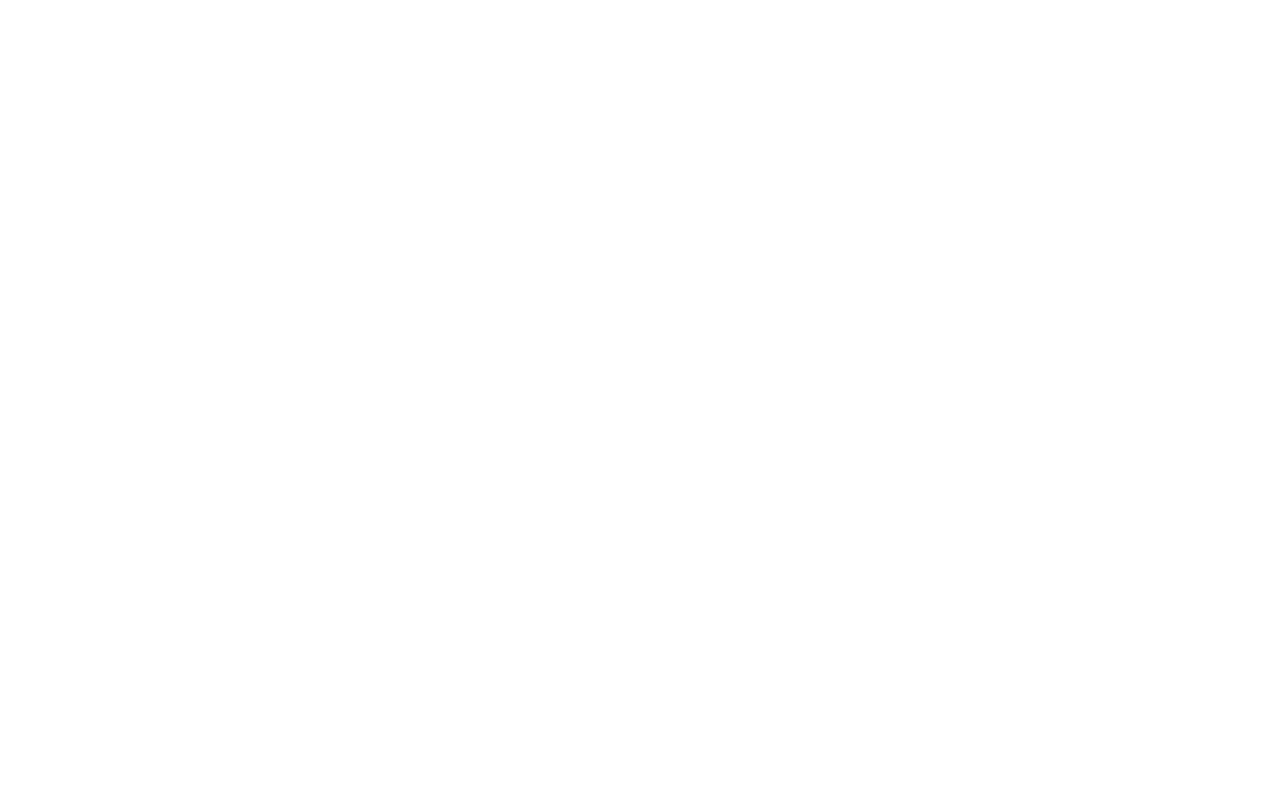
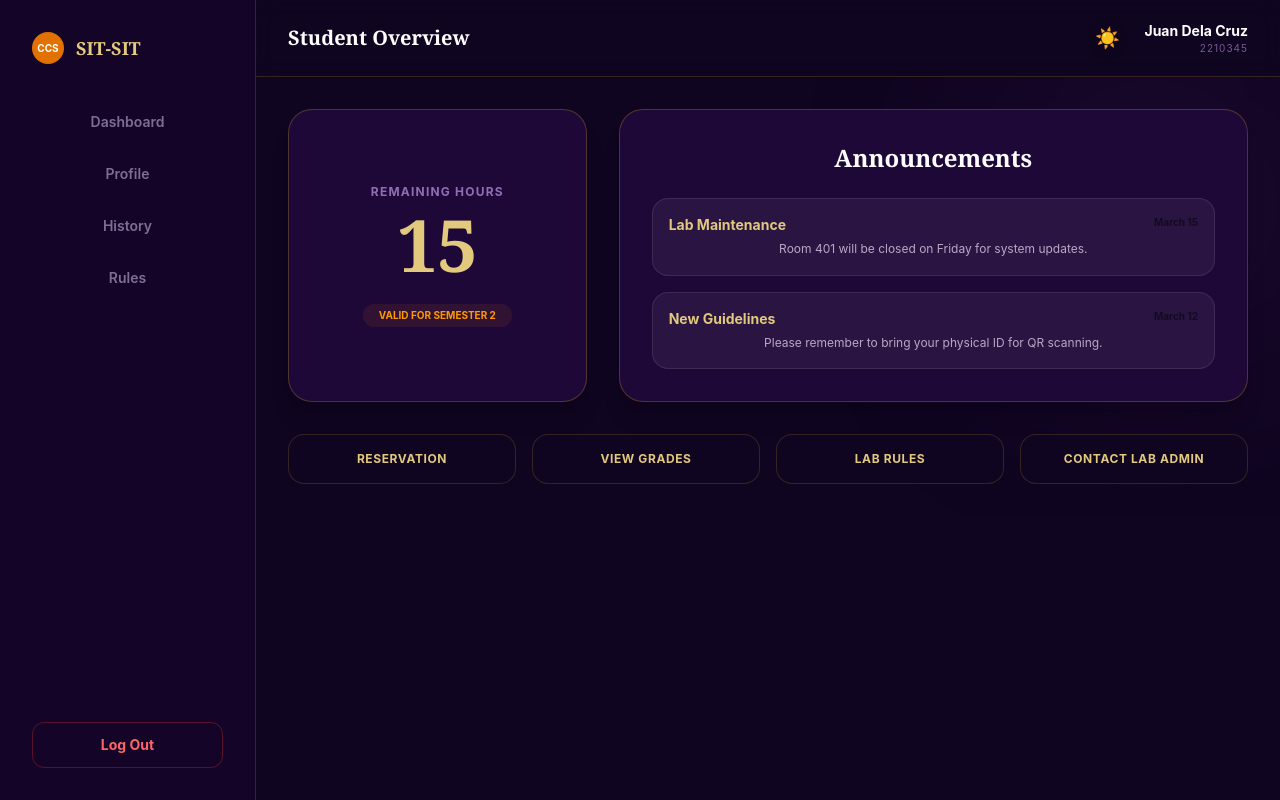
Before and after one commit to aldrie-abais/Sit-In-Monitoring-System, a React (Vite) app in the folder client/: page /dashboard in a window 1280 px wide. Before the commit this address had no page. Built offline with nearby package versions, Linux system fonts and the light colour scheme.

Commit message:
First commit

```diff
--- a/client/src/App.jsx
+++ b/client/src/App.jsx
@@ -4,6 +4,7 @@
 import viteLogo from '/vite.svg'
 import './App.css'
 import Landing from './pages/landing'
+import Dashboard from './pages/Dashboard'
 
 
 function App() {
@@ -13,6 +14,7 @@
     <Router>
       <Routes>
         <Route path="/" element={<Landing />} />
+        <Route path="/dashboard" element={<Dashboard />} />
       </Routes>
     </Router>
   )
--- a/client/src/components/modal/LoginModal.jsx
+++ b/client/src/components/modal/LoginModal.jsx
@@ -1,6 +1,46 @@
-import React from 'react'
+import React, { useState } from 'react';
+import { useNavigate } from 'react-router-dom';
 
 export default function LoginModal({ onClose, isDark }) {
+  const [credentials, setCredentials] = useState({
+    idNumber: '',
+    password: ''
+  });
+  const navigate = useNavigate();
+
+  const handleChange = (e) => {
+    setCredentials({ ...credentials, [e.target.name]: e.target.value });
+  };
+
+const handleLogin = (e) => {
+  e.preventDefault();
+
+  fetch('http://localhost:8080/api/login.php', {
+    method: 'POST',
+    headers: { 'Content-Type': 'application/json' },
+    body: JSON.stringify(credentials)
+  })
+    .then(response => response.json())
+    .then(data => {
+      // 1. First, check the status from PHP
+      if (data.status === 'success') {
+
+        // 2. Only access data.user if status is success
+        alert(`Welcome back, ${data.user.user_first_name}!`);
+        console.log("Logged in user:", data.user);
+        navigate('/dashboard');
+        onClose();
+      } else {
+        // 3. If PHP sent an error (like "Invalid password"), show that message instead
+        alert('Login Failed: ' + data.message);
+      }
+    })
+    .catch(error => {
+      console.error("Login error:", error);
+      alert("Could not connect to the server.");
+    });
+};
+
   return (
     <div
       className={`fixed inset-0 flex items-center justify-center z-50 p-4 backdrop-blur-sm transition-colors duration-300 ${isDark ? 'bg-[#0f051e]/80' : 'bg-slate-900/60'}`}
@@ -16,50 +56,33 @@
         </div>
 
         <div className={`px-9 pt-7 pb-8 transition-colors duration-300 ${isDark ? 'bg-[#1a0830]' : 'bg-white'}`}>
-          {/* Subtle Secondary Button (CANCEL) */}
-          <button
-            onClick={onClose}
-            className={`absolute top-5 right-5 w-8 h-8 rounded-full flex items-center justify-center text-sm transition-colors ${
-              isDark
-                ? 'bg-white/5 text-[#e2c97e] hover:bg-white/20'
-                : 'bg-black/5 text-slate-600 hover:bg-black/10'
-            }`}
-          >
-            ✕
-          </button>
+          <button onClick={onClose} className="absolute top-5 right-5 w-8 h-8 rounded-full flex items-center justify-center text-sm transition-colors">✕</button>
 
-          <form className="flex flex-col gap-3">
-            {[{ p: 'ID Number', t: 'text' }, { p: 'Password', t: 'password' }].map(({ p, t: type }) => (
-              <input
-                key={p} type={type} placeholder={p}
-                className={`w-full rounded-xl px-4 py-3 text-sm font-medium outline-none transition-all border ${
-                  isDark
-                    ? 'bg-white/5 border-[#c89b2a]/30 text-[#f3e8ff] focus:border-[#7c1fa0]'
-                    : 'bg-slate-50 border-slate-300 text-slate-900 focus:border-[#7c1fa0] focus:ring-2 focus:ring-[#7c1fa0]/10'
-                }`}
-              />
-            ))}
+          <form onSubmit={handleLogin} className="flex flex-col gap-3">
+            <input
+              name="idNumber"
+              type="text"
+              placeholder="ID Number"
+              onChange={handleChange}
+              required
+              className={`w-full rounded-xl px-4 py-3 text-sm font-medium outline-none border ${isDark ? 'bg-white/5 border-[#c89b2a]/30 text-[#f3e8ff]' : 'bg-slate-50 border-slate-300'}`}
+            />
+            <input
+              name="password"
+              type="password"
+              placeholder="Password"
+              onChange={handleChange}
+              required
+              className={`w-full rounded-xl px-4 py-3 text-sm font-medium outline-none border ${isDark ? 'bg-white/5 border-[#c89b2a]/30 text-[#f3e8ff]' : 'bg-slate-50 border-slate-300'}`}
+            />
 
-            {/* Forgot Password Link */}
             <div className="flex justify-end -mt-1 mb-1">
-              <button
-                type="button"
-                className={`text-xs font-bold hover:underline transition-colors focus:outline-none ${
-                  isDark ? 'text-[#e2c97e] hover:text-white' : 'text-[#7c1fa0] hover:text-purple-900'
-                }`}
-              >
-                Forgot Password?
-              </button>
+              <button type="button" className="text-xs font-bold hover:underline">Forgot Password?</button>
             </div>
 
-            {/* Solid Confirmation Button (PRIMARY) */}
             <button
-              type="button"
-              className={`mt-1 py-3.5 rounded-xl text-white font-bold text-lg font-serif tracking-wide shadow-md active:scale-[0.98] transition-all ${
-                isDark
-                  ? 'bg-amber-600 hover:bg-amber-700'
-                  : 'bg-[#7c1fa0] hover:bg-purple-800'
-              }`}
+              type="submit"
+              className={`mt-1 py-3.5 rounded-xl text-white font-bold text-lg font-serif tracking-wide shadow-md active:scale-[0.98] transition-all ${isDark ? 'bg-amber-600 hover:bg-amber-700' : 'bg-[#7c1fa0] hover:bg-purple-800'}`}
             >
               LOG IN
             </button>
--- /dev/null
+++ b/client/src/pages/Dashboard.jsx
@@ -0,0 +1,114 @@
+import React, { useState } from 'react';
+import { useNavigate } from 'react-router-dom';
+
+export default function Dashboard() {
+  const [isDark, setIsDark] = useState(true); // Default to dark based on your theme
+  const navigate = useNavigate();
+
+  // Mock data - eventually this will come from your PHP session
+  const user = {
+    name: "Juan Dela Cruz",
+    id: "2210345",
+    remainingHours: 15,
+    course: "BSIT - 3"
+  };
+
+  return (
+    <div className={`min-h-screen font-sans flex transition-colors duration-300 ${isDark ? 'bg-[#0f0520]' : 'bg-slate-50'}`}>
+      <style>{`
+        @import url('https://fonts.googleapis.com/css2?family=Playfair+Display:wght@700;900&family=DM+Sans:wght@400;500;600&display=swap');
+      `}</style>
+
+      {/* SIDEBAR */}
+      <aside className={`w-64 border-r hidden md:flex flex-col transition-colors duration-300 ${isDark ? 'bg-[#140528] border-[#c89b2a]/20' : 'bg-white border-slate-200'}`}>
+        <div className="p-8">
+          <div className="flex items-center gap-3 mb-10">
+            <div className={`w-8 h-8 rounded-full flex items-center justify-center text-[10px] font-bold text-white ${isDark ? 'bg-amber-600' : 'bg-[#7c1fa0]'}`}>CCS</div>
+            <span className={`font-serif text-lg font-extrabold ${isDark ? 'text-[#e2c97e]' : 'text-[#7c1fa0]'}`}>SIT-SIT</span>
+          </div>
+
+          <nav className="space-y-4">
+            {['Dashboard', 'Profile', 'History', 'Rules'].map((item) => (
+              <a key={item} className={`block font-semibold text-sm py-2 px-4 rounded-xl transition-all ${isDark ? 'text-purple-200/50 hover:bg-white/5 hover:text-[#c89b2a]' : 'text-slate-500 hover:bg-slate-100 hover:text-[#7c1fa0]'}`}>
+                {item}
+              </a>
+            ))}
+          </nav>
+        </div>
+
+        <div className="mt-auto p-8">
+          <button
+            onClick={() => navigate('/')}
+            className={`w-full py-3 rounded-xl text-sm font-bold border transition-all ${isDark ? 'border-red-500/30 text-red-400 hover:bg-red-500/10' : 'border-red-200 text-red-600 hover:bg-red-50'}`}
+          >
+            Log Out
+          </button>
+        </div>
+      </aside>
+
+      {/* MAIN CONTENT */}
+      <main className="flex-1 flex flex-col overflow-hidden">
+        {/* TOP NAV */}
+        <header className={`px-8 py-4 flex justify-between items-center backdrop-blur-md border-b ${isDark ? 'border-[#c89b2a]/20 text-white' : 'border-slate-200 text-slate-800'}`}>
+          <h2 className="font-serif text-xl font-bold">Student Overview</h2>
+          <div className="flex items-center gap-4">
+             <button onClick={() => setIsDark(!isDark)} className="text-xl p-2 rounded-full bg-black/5">
+                {isDark ? '☀️' : '🌙'}
+             </button>
+             <div className="text-right hidden sm:block">
+                <p className="text-sm font-bold">{user.name}</p>
+                <p className={`text-[10px] uppercase tracking-widest ${isDark ? 'text-purple-300/50' : 'text-slate-400'}`}>{user.id}</p>
+             </div>
+          </div>
+        </header>
+
+        {/* CONTENT AREA */}
+        <div className="p-8 overflow-y-auto relative">
+          {/* Decorative Background Blob */}
+          <div className={`absolute top-0 right-0 w-64 h-64 rounded-full blur-[120px] pointer-events-none ${isDark ? 'bg-[#7c1fa0]/20' : 'bg-[#7c1fa0]/5'}`} />
+
+          <div className="grid grid-cols-1 lg:grid-cols-3 gap-8 relative z-10">
+
+            {/* REMAINING HOURS CARD */}
+            <div className={`p-8 rounded-3xl shadow-xl lg:col-span-1 flex flex-col justify-center items-center text-center border transition-all ${isDark ? 'bg-[#1e0838] border-[#c89b2a]/30' : 'bg-white border-slate-100'}`}>
+               <p className={`text-xs font-bold uppercase tracking-widest mb-2 ${isDark ? 'text-purple-300/60' : 'text-slate-400'}`}>Remaining Hours</p>
+               <h3 className={`font-serif text-7xl font-black ${isDark ? 'text-[#e2c97e]' : 'text-[#7c1fa0]'}`}>{user.remainingHours}</h3>
+               <div className={`mt-6 px-4 py-1 rounded-full text-[10px] font-bold ${isDark ? 'bg-amber-600/10 text-amber-500' : 'bg-purple-100 text-purple-700'}`}>
+                 VALID FOR SEMESTER 2
+               </div>
+            </div>
+
+            {/* ANNOUNCEMENTS */}
+            <div className={`p-8 rounded-3xl shadow-xl lg:col-span-2 border transition-all ${isDark ? 'bg-[#1e0838] border-[#c89b2a]/30' : 'bg-white border-slate-100'}`}>
+              <h3 className={`font-serif text-2xl font-bold mb-6 ${isDark ? 'text-white' : 'text-slate-800'}`}>Announcements</h3>
+              <div className="space-y-4">
+                {[
+                  { title: "Lab Maintenance", msg: "Room 401 will be closed on Friday for system updates.", date: "March 15" },
+                  { title: "New Guidelines", msg: "Please remember to bring your physical ID for QR scanning.", date: "March 12" }
+                ].map((ann, i) => (
+                  <div key={i} className={`p-4 rounded-2xl border ${isDark ? 'bg-white/5 border-white/10' : 'bg-slate-50 border-slate-200'}`}>
+                    <div className="flex justify-between items-start mb-1">
+                      <h4 className={`font-bold text-sm ${isDark ? 'text-[#e2c97e]' : 'text-[#7c1fa0]'}`}>{ann.title}</h4>
+                      <span className="text-[10px] opacity-50 font-bold">{ann.date}</span>
+                    </div>
+                    <p className={`text-xs leading-relaxed ${isDark ? 'text-purple-100/70' : 'text-slate-500'}`}>{ann.msg}</p>
+                  </div>
+                ))}
+              </div>
+            </div>
+
+            {/* QUICK ACTIONS */}
+            <div className="lg:col-span-3 grid grid-cols-1 md:grid-cols-4 gap-4">
+                {['Reservation', 'View Grades', 'Lab Rules', 'Contact Lab Admin'].map((action) => (
+                  <button key={action} className={`py-4 rounded-2xl font-bold text-xs uppercase tracking-wider transition-all border hover:scale-[1.02] active:scale-95 ${isDark ? 'bg-[#0f0520] border-[#c89b2a]/20 text-[#e2c97e] hover:border-[#c89b2a]' : 'bg-white border-slate-200 text-slate-600 hover:border-[#7c1fa0]'}`}>
+                    {action}
+                  </button>
+                ))}
+            </div>
+
+          </div>
+        </div>
+      </main>
+    </div>
+  );
+}
--- a/client/src/pages/Landing.jsx
+++ b/client/src/pages/Landing.jsx
@@ -109,19 +109,6 @@
             <img src={ccsLogo} alt="CCS Logo" className="relative w-full h-full object-contain rounded-full z-10" />
           </div>
         </div>
-
-        <div style={{ padding: '20px', marginTop: '20px', border: '2px dashed green' }}>
-          <h3>PHP Connection Test:</h3>
-          {backendData ? (
-            <div>
-              <p><strong>Status:</strong> {backendData.status}</p>
-              <p><strong>Message:</strong> {backendData.message}</p>
-            </div>
-          ) : (
-            <p>Trying to connect to PHP server...</p>
-          )}
-        </div>
-
       </main>
 
       {/* FOOTER */}
```
Also changed, not shown: 1 other file (tests, documents, lock files or other folders).
